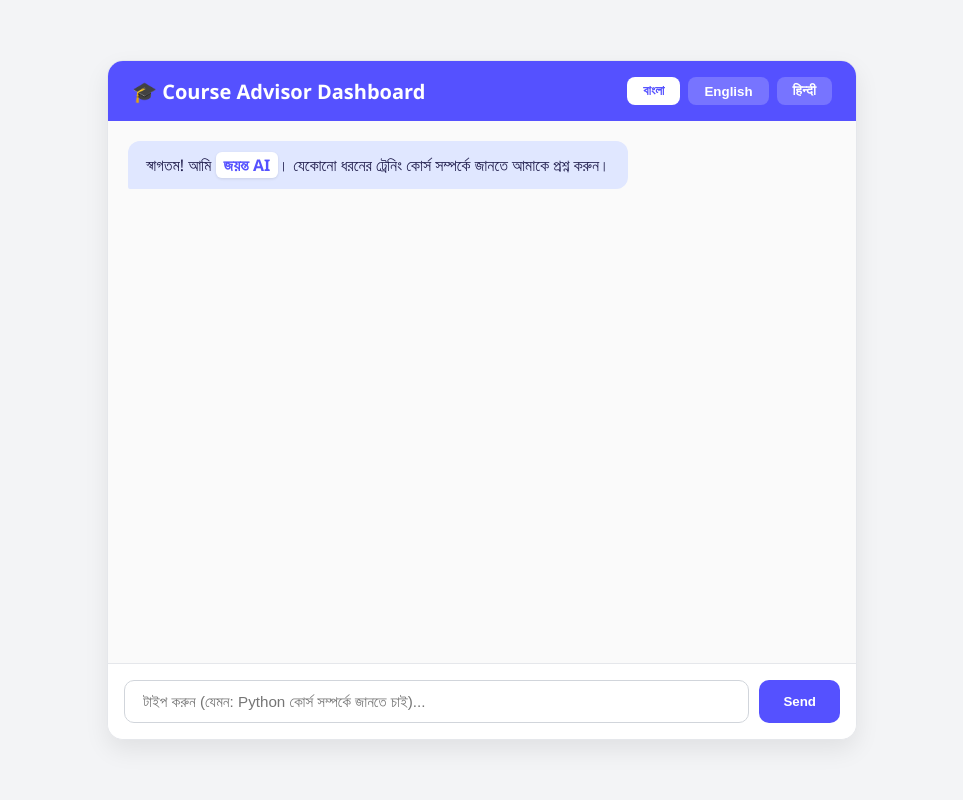
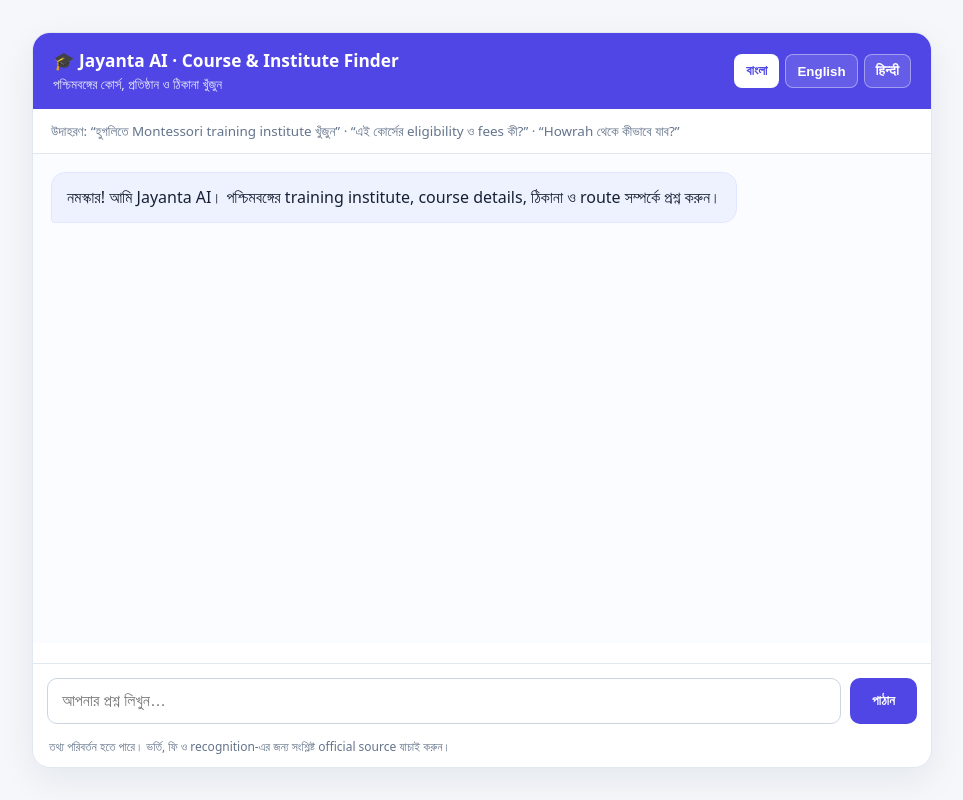
Before and after one commit to gtiacdata25-create/gemini-course-bot, a Flask app: page / in a window 1280 px wide. Shown: the whole page, without its empty margins (158-1121 px from the left). Run offline with Flask 3, Linux system fonts and the light colour scheme.

Commit message:
Update index.html

```diff
--- a/templates/index.html
+++ b/templates/index.html
@@ -2,124 +2,95 @@
 <html lang="bn">
 <head>
 <meta charset="UTF-8">
-    <meta name="viewport" content="width=device-width, initial-scale=1.0">
-    <title>Course Advisor Dashboard</title>
+<meta name="viewport" content="width=device-width, initial-scale=1">
+<meta name="theme-color" content="#4f46e5">
+<title>Jayanta AI · Course & Institute Finder</title>
 <style>
-        * { box-sizing: border-box; margin: 0; padding: 0; }
-        body { font-family: 'Segoe UI', Tahoma, Geneva, Verdana, sans-serif; background-color: #f3f4f6; display: flex; justify-content: center; align-items: center; min-height: 100vh; padding: 20px; }
-        .dashboard-card { width: 100%; max-width: 750px; height: 85vh; background: #ffffff; border-radius: 16px; box-shadow: 0 10px 25px rgba(0,0,0,0.08); display: flex; flex-direction: column; overflow: hidden; border: 1px solid #e5e7eb; }
-
-        /* Top Navigation Header */
-        .header { background: #5551FF; color: white; padding: 16px 24px; display: flex; justify-content: space-between; align-items: center; }
-        .header-title { font-size: 1.25rem; font-weight: 700; display: flex; align-items: center; gap: 10px; }
-
-        /* Language Toggle Buttons */
-        .lang-group { display: flex; gap: 8px; }
-        .lang-btn { background: rgba(255, 255, 255, 0.2); color: white; border: none; padding: 6px 16px; border-radius: 8px; cursor: pointer; font-weight: 600; transition: all 0.2s ease; }
-        .lang-btn:hover, .lang-btn.active { background: white; color: #5551FF; }
-
-        /* Chat Body */
-        .chat-area { flex: 1; padding: 20px; overflow-y: auto; display: flex; flex-direction: column; gap: 14px; background: #fafafa; }
-        .msg { padding: 12px 18px; border-radius: 12px; max-width: 85%; font-size: 1rem; line-height: 1.5; word-wrap: break-word; }
-        .msg-bot { background: #e0e7ff; color: #1e1b4b; align-self: flex-start; border-bottom-left-radius: 2px; }
-        .msg-user { background: #5551FF; color: white; align-self: flex-end; border-bottom-right-radius: 2px; }
-
-        /* Name Highlight Style */
-        .highlight-name { color: #5551FF; font-weight: 800; background: #ffffff; padding: 2px 8px; border-radius: 6px; box-shadow: 0 1px 3px rgba(0,0,0,0.1); }
-
-        /* Bottom Input Form */
-        .input-area { padding: 16px; background: white; border-top: 1px solid #e5e7eb; display: flex; gap: 10px; }
-        .input-area input { flex: 1; padding: 12px 18px; border: 1px solid #d1d5db; border-radius: 10px; font-size: 0.95rem; outline: none; }
-        .input-area input:focus { border-color: #5551FF; }
-        .input-area button { background: #5551FF; color: white; border: none; padding: 12px 24px; border-radius: 10px; font-weight: 700; cursor: pointer; transition: 0.2s; }
-        .input-area button:hover { background: #4338ca; }
+:root{--brand:#4f46e5;--ink:#172033;--muted:#64748b;--line:#e2e8f0;--bg:#f5f7fb}
+*{box-sizing:border-box}body{margin:0;padding:18px;background:var(--bg);font-family:system-ui,-apple-system,"Segoe UI",sans-serif;color:var(--ink);min-height:100vh;display:flex;justify-content:center;align-items:center}
+.app{width:100%;max-width:900px;height:min(900px,92vh);min-height:540px;background:white;border:1px solid var(--line);border-radius:18px;box-shadow:0 12px 36px #0f172a12;display:flex;flex-direction:column;overflow:hidden}
+header{background:var(--brand);color:white;padding:16px 20px;display:flex;justify-content:space-between;align-items:center;gap:12px;flex-wrap:wrap}
+.brand{font-size:1.08rem;font-weight:750}.subtitle{font-size:.82rem;opacity:.88;margin-top:3px}
+.langs{display:flex;gap:6px}.lang{border:1px solid #ffffff66;background:#ffffff20;color:white;border-radius:8px;padding:8px 11px;font-weight:650;cursor:pointer}.lang.active{background:white;color:var(--brand)}
+.hints{padding:12px 18px;border-bottom:1px solid var(--line);font-size:.84rem;color:var(--muted);line-height:1.5}
+.chat{flex:1;overflow:auto;padding:18px;display:flex;flex-direction:column;gap:12px;background:#fbfcff}
+.msg{max-width:90%;padding:12px 15px;border-radius:14px;line-height:1.55;white-space:pre-wrap;overflow-wrap:anywhere}
+.bot{align-self:flex-start;background:#eef2ff;border:1px solid #e0e7ff;border-bottom-left-radius:4px}
+.user{align-self:flex-end;background:var(--brand);color:white;border-bottom-right-radius:4px}
+.msg a{color:#3730a3;text-decoration:underline}.user a{color:white}
+.sources{font-size:.84rem;margin-top:10px;padding-top:8px;border-top:1px solid #c7d2fe}.sources a{display:block;margin-top:5px}
+.status{font-size:.82rem;color:var(--muted);min-height:20px;padding:0 18px}
+form{display:flex;gap:9px;padding:14px;border-top:1px solid var(--line);background:white}
+input{min-width:0;flex:1;padding:13px 14px;border:1px solid #cbd5e1;border-radius:10px;font-size:1rem;outline:none}input:focus{border-color:var(--brand);box-shadow:0 0 0 3px #4f46e51a}
+button.send{background:var(--brand);color:white;border:0;border-radius:10px;padding:0 22px;font-weight:700;cursor:pointer}button:disabled{opacity:.6;cursor:wait}
+footer{padding:0 16px 12px;font-size:.75rem;color:var(--muted)}
+@media(max-width:600px){body{padding:0}.app{height:100vh;min-height:0;border-radius:0}.msg{max-width:96%}header{padding:13px}.langs{width:100%}.lang{flex:1}form{padding:10px}button.send{padding:0 15px}}
 </style>
 </head>
 <body>
-
-    <div class="dashboard-card">
-        <!-- Header with Language Selector Buttons -->
-        <div class="header">
-            <div class="header-title">🎓 Course Advisor Dashboard</div>
-            <div class="lang-group">
-                <button class="lang-btn active" id="btn-bn" onclick="selectLang('bn')">বাংলা</button>
-                <button class="lang-btn" id="btn-en" onclick="selectLang('en')">English</button>
-                <button class="lang-btn" id="btn-hi" onclick="selectLang('hi')">हिन्दी</button>
+<main class="app">
+<header>
+  <div><div class="brand">🎓 Jayanta AI · Course & Institute Finder</div><div class="subtitle" id="subtitle">পশ্চিমবঙ্গের কোর্স, প্রতিষ্ঠান ও ঠিকানা খুঁজুন</div></div>
+  <div class="langs" role="group" aria-label="Answer language">
+    <button class="lang active" data-lang="bn" type="button">বাংলা</button>
+    <button class="lang" data-lang="en" type="button">English</button>
+    <button class="lang" data-lang="hi" type="button">हिन्दी</button>
   </div>
-        </div>
-
-        <!-- Chat Container -->
-        <div class="chat-area" id="chatArea"></div>
-
-        <!-- Input Bar -->
-        <div class="input-area">
-            <input type="text" id="userInput" placeholder="টাইপ করুন (যেমন: Python কোর্স সম্পর্কে জানতে চাই)..." onkeypress="if(event.key==='Enter') sendMsg()">
-            <button onclick="sendMsg()">Send</button>
-        </div>
-    </div>
-
+</header>
+<div class="hints" id="hints">উদাহরণ: “হুগলিতে Montessori training institute খুঁজুন” · “এই কোর্সের eligibility ও fees কী?” · “Howrah থেকে কীভাবে যাব?”</div>
+<section class="chat" id="chat" aria-live="polite"></section>
+<div class="status" id="status" aria-live="polite"></div>
+<form id="form">
+  <input id="message" maxlength="4000" autocomplete="off" placeholder="আপনার প্রশ্ন লিখুন…" aria-label="Your question">
+  <button class="send" id="send" type="submit">পাঠান</button>
+</form>
+<footer>তথ্য পরিবর্তন হতে পারে। ভর্তি, ফি ও recognition-এর জন্য সংশ্লিষ্ট official source যাচাই করুন।</footer>
+</main>
 <script>
-        // Language specific welcome messages with highlighted Jayanta AI
-        const welcomeTexts = {
-            'bn': 'স্বাগতম! আমি <span class="highlight-name">জয়ন্ত AI</span>। যেকোনো ধরনের ট্রেনিং কোর্স সম্পর্কে জানতে আমাকে প্রশ্ন করুন।',
-            'en': 'Welcome! I am <span class="highlight-name">Jayanta AI</span>. Ask me any question to learn about any training course.',
-            'hi': 'स्वागत है! मैं <span class="highlight-name">जयंत AI</span> हूँ। किसी भी प्रकार के ट्रेनिंग कोर्स के बारे में जानने के लिए मुझसे प्रश्न पूछें।'
+let currentLang='bn';
+const labels={
+ bn:{subtitle:'পশ্চিমবঙ্গের কোর্স, প্রতিষ্ঠান ও ঠিকানা খুঁজুন',hints:'উদাহরণ: “হুগলিতে Montessori training institute খুঁজুন” · “এই কোর্সের eligibility ও fees কী?” · “Howrah থেকে কীভাবে যাব?”',placeholder:'আপনার প্রশ্ন লিখুন…',send:'পাঠান',welcome:'নমস্কার! আমি Jayanta AI। পশ্চিমবঙ্গের training institute, course details, ঠিকানা ও route সম্পর্কে প্রশ্ন করুন।',busy:'খোঁজ করা হচ্ছে…',error:'সার্ভারের সঙ্গে যোগাযোগ করা যাচ্ছে না। পরে আবার চেষ্টা করুন.'},
+ en:{subtitle:'Find courses, institutes and addresses across West Bengal',hints:'Examples: “Find Montessori training institutes in Hooghly” · “What are the eligibility and fees?” · “How do I travel from Howrah?”',placeholder:'Type your question…',send:'Send',welcome:'Hello! I am Jayanta AI. Ask me about training institutes, course details, addresses and routes in West Bengal.',busy:'Searching…',error:'Unable to contact the server. Please try again.'},
+ hi:{subtitle:'पश्चिम बंगाल में कोर्स, संस्थान और पते खोजें',hints:'उदाहरण: “हुगली में Montessori training institute खोजें” · “योग्यता और फीस क्या है?” · “हावड़ा से कैसे पहुँचें?”',placeholder:'अपना प्रश्न लिखें…',send:'भेजें',welcome:'नमस्ते! मैं Jayanta AI हूँ। पश्चिम बंगाल के प्रशिक्षण संस्थानों, कोर्स, पते और रास्तों के बारे में पूछें।',busy:'खोज जारी है…',error:'सर्वर से संपर्क नहीं हो पाया। कृपया फिर प्रयास करें।'}
 };
-
-        const placeholders = {
-            'bn': 'টাইপ করুন (যেমন: Python কোর্স সম্পর্কে জানতে চাই)...',
-            'en': 'Type here (e.g. I want to learn Python)...',
-            'hi': 'टाइप करें (जैसे: पाइथन कोर्स के बारे में जानना है)...'
-        };
-
-        // Initialize default view in Bangla
-        window.onload = function() {
-            selectLang('bn');
-        };
-
-        function selectLang(lang) {
-            // Update Active button style
-            document.querySelectorAll('.lang-btn').forEach(btn => btn.classList.remove('active'));
-            document.getElementById(`btn-${lang}`).classList.add('active');
-
-            // Update Placeholder text
-            document.getElementById('userInput').placeholder = placeholders[lang];
-
-            // Clear chat window and show new welcome message
-            const chatArea = document.getElementById('chatArea');
-            chatArea.innerHTML = '';
-            addMessage(welcomeTexts[lang], 'msg-bot');
+const chat=document.getElementById('chat'), input=document.getElementById('message'), statusEl=document.getElementById('status'), send=document.getElementById('send');
+function safeLinkify(container,text){
+  // Text remains text; only explicit http(s) URLs become anchors.
+  const re=/(https?:\/\/[^\s<>"']+)/g;let last=0,m;
+  while((m=re.exec(text))!==null){
+    container.appendChild(document.createTextNode(text.slice(last,m.index)));
+    let url=m[0].replace(/[),.;!?]+$/,'');const tail=m[0].slice(url.length);
+    try{const parsed=new URL(url);if(parsed.protocol==='http:'||parsed.protocol==='https:'){const a=document.createElement('a');a.href=parsed.href;a.textContent=url;a.target='_blank';a.rel='noopener noreferrer';container.appendChild(a)}else container.appendChild(document.createTextNode(url))}
+    catch{container.appendChild(document.createTextNode(url))}
+    if(tail)container.appendChild(document.createTextNode(tail));last=m.index+m[0].length;
   }
-
-        function addMessage(htmlContent, className) {
-            const chatArea = document.getElementById('chatArea');
-            const div = document.createElement('div');
-            div.className = `msg ${className}`;
-            div.innerHTML = htmlContent;
-            chatArea.appendChild(div);
-            chatArea.scrollTop = chatArea.scrollHeight;
+  container.appendChild(document.createTextNode(text.slice(last)));
 }
-
-        async function sendMsg() {
-            const input = document.getElementById('userInput');
-            const text = input.value.trim();
-            if (!text) return;
-
-            addMessage(text, 'msg-user');
-            input.value = '';
-
-            try {
-                const res = await fetch('/chat', {
-                    method: 'POST',
-                    headers: { 'Content-Type': 'application/json' },
-                    body: JSON.stringify({ message: text })
+function addMessage(text,who,sources=[]){
+ const div=document.createElement('div');div.className='msg '+(who==='user'?'user':'bot');
+ safeLinkify(div,String(text||''));
+ if(who!=='user'&&sources.length){const box=document.createElement('div');box.className='sources';const label=document.createElement('div');label.textContent=currentLang==='en'?'Search results (verify official details):':currentLang==='hi'?'खोज परिणाम (आधिकारिक विवरण जाँचें):':'অনুসন্ধানের ফল (official তথ্য যাচাই করুন):';box.appendChild(label);
+ sources.forEach(s=>{if(!s.url||!/^https?:\/\//i.test(s.url))return;const a=document.createElement('a');a.href=s.url;a.target='_blank';a.rel='noopener noreferrer';a.textContent=s.title||s.url;box.appendChild(a)});div.appendChild(box)}
+ chat.appendChild(div);chat.scrollTop=chat.scrollHeight;
+}
+function setLang(lang){
+ currentLang=lang;document.documentElement.lang=lang;
+ document.querySelectorAll('.lang').forEach(b=>b.classList.toggle('active',b.dataset.lang===lang));
+ const t=labels[lang];document.getElementById('subtitle').textContent=t.subtitle;document.getElementById('hints').textContent=t.hints;input.placeholder=t.placeholder;send.textContent=t.send;
+ if(!chat.children.length)addMessage(t.welcome,'bot');
+}
+document.querySelectorAll('.lang').forEach(b=>b.addEventListener('click',()=>setLang(b.dataset.lang)));
+document.getElementById('form').addEventListener('submit',async e=>{
+ e.preventDefault();const text=input.value.trim();if(!text||send.disabled)return;
+ addMessage(text,'user');input.value='';send.disabled=true;statusEl.textContent=labels[currentLang].busy;
+ try{
+  const res=await fetch('/chat',{method:'POST',headers:{'Content-Type':'application/json'},body:JSON.stringify({message:text,language:currentLang})});
+  const data=await res.json();addMessage(data.response||labels[currentLang].error,'bot',data.sources||[]);
+  if(!res.ok)statusEl.textContent='';
+ }catch(err){addMessage(labels[currentLang].error,'bot')}
+ finally{send.disabled=false;statusEl.textContent='';input.focus()}
 });
-                const data = await res.json();
-                addMessage(data.response || data.reply || 'দুঃখিত, কোনো সমস্যা হয়েছে!', 'msg-bot');
-            } catch (err) {
-                addMessage('সার্ভার কানেকশনে সমস্যা হচ্ছে!', 'msg-bot');
-            }
-        }
+setLang('bn');
 </script>
 </body>
 </html>
```
Lines whose indentation alone changed are shown as unchanged.
